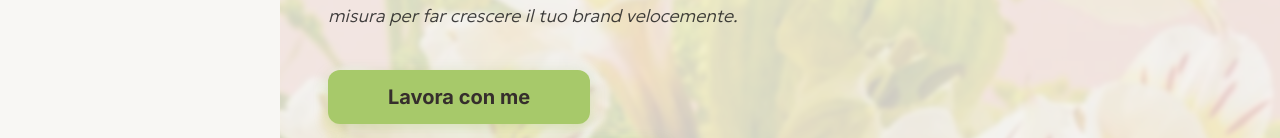
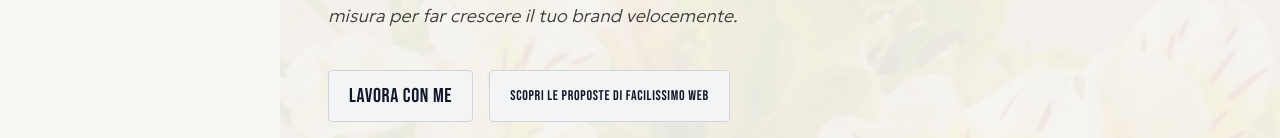
Before and after one commit to Facilissimoweb/caramelle-, a React (Vite) app: page /#/home in a window 1280 px wide. Shown: the part 802-940 px from the top of the page. Built offline with nearby package versions, Linux system fonts and the light colour scheme; a web font is replaced by a local one.

Commit message:
refactor: standardize button components with solid-light
Replaced multiple inline button styles with a centralized `solid-light` CSS class across all components for better consistency and maintainability. Also updated the hero overlay for improved performance.

```diff
--- a/src/components/AboutView.tsx
+++ b/src/components/AboutView.tsx
@@ -153,7 +153,7 @@ export default function AboutView({ setCurrentTab, lang, isFacilitated }: AboutV
             <div className="flex gap-4 pt-2">
               <button
                 onClick={() => setCurrentTab("contatti")}
-                className="editorial-button-primary cursor-pointer"
+                className="solid-light"
               >
                 {lang === "it" ? "Parliamo del tuo sito" : "Let's discuss your site"}
               </button>
@@ -320,7 +320,7 @@ export default function AboutView({ setCurrentTab, lang, isFacilitated }: AboutV
           <div className="pt-4">
             <button
               onClick={() => setCurrentTab("contatti")}
-              className="px-6 py-3 bg-[#a7c96a] hover:bg-[#96b85a] text-[#352e2c] font-bold rounded-xl shadow-[0_4px_14px_0_rgba(167,201,106,0.4)] hover:shadow-[0_6px_20px_0_rgba(167,201,106,0.6)] hover:-translate-y-0.5 active:translate-y-0 transition-all duration-200 flex items-center space-x-2 cursor-pointer mx-auto"
+              className="solid-light text-center flex items-center justify-center mx-auto"
             >
               <span>{lang === "it" ? "Avvia la collaborazione" : "Start cooperation"}</span>
             </button>
--- a/src/components/ChatView.tsx
+++ b/src/components/ChatView.tsx
@@ -299,7 +299,7 @@ export default function ChatView({ lang, isFacilitated }: ChatViewProps) {
 
             <button
               onClick={clearChat}
-              className="w-full py-3 border border-[rgba(248,247,244,0.15)] hover:border-[#a3e635] text-[#F8F7F4]/70 hover:text-[#a3e635] text-xs font-mono tracking-widest uppercase rounded-none transition-all flex items-center justify-center gap-2 cursor-pointer bg-transparent"
+              className="solid-light w-full flex items-center justify-center gap-2"
             >
               <RefreshCw className="w-3.5 h-3.5" />
               Reimposta Conversazione
@@ -414,7 +414,7 @@ export default function ChatView({ lang, isFacilitated }: ChatViewProps) {
                 <button
                   type="submit"
                   disabled={!input.trim() || loading}
-                  className="p-3 bg-[#a3e635] hover:bg-transparent hover:text-[#a3e635] text-[#111113] rounded-none transition-all flex items-center justify-center shrink-0 disabled:opacity-40 cursor-pointer border border-[#a3e635]"
+                  className="solid-light p-3 flex items-center justify-center shrink-0 disabled:opacity-40"
                   id="chat-send-btn"
                 >
                   <Send className="w-3.5 h-3.5" />
--- a/src/components/ContattiView.tsx
+++ b/src/components/ContattiView.tsx
@@ -280,7 +280,7 @@ export default function ContattiView({ lang, isFacilitated, selectedPackage, set
                   </div>
                   <button
                     onClick={() => setSuccess(false)}
-                    className="px-8 py-4 bg-[#a3e635] text-[#FAF9F6] font-bold text-xs uppercase tracking-widest hover:bg-transparent hover:text-[#a3e635] transition-all cursor-pointer border border-[#a3e635]"
+                    className="solid-light flex items-center justify-center mx-auto"
                   >
                     Invia un altro messaggio
                   </button>
@@ -400,7 +400,7 @@ export default function ContattiView({ lang, isFacilitated, selectedPackage, set
                   <button
                     type="submit"
                     disabled={loading}
-                    className="w-full py-4 bg-[#a3e635] text-[#FAF9F6] hover:bg-transparent hover:text-[#a3e635] font-bold text-xs uppercase tracking-widest transition-all flex items-center justify-center gap-2 cursor-pointer border border-[#a3e635] disabled:opacity-50"
+                    className="solid-light w-full flex items-center justify-center gap-2 text-center disabled:opacity-50"
                   >
                     {loading ? "Invio in corso..." : "Invia Messaggio"}
                     <Send className="w-3.5 h-3.5" />
--- a/src/components/Header.tsx
+++ b/src/components/Header.tsx
@@ -295,7 +295,7 @@ export default function Header({
 
           <button
             onClick={() => handleNavClick("contatti")}
-            className="px-6 py-3 bg-[#a3e635] text-[#111113] font-bold text-[10px] tracking-widest uppercase hover:bg-transparent hover:text-[#a3e635] hover:border-[#a3e635] transition-all duration-300 cursor-pointer border border-[#a3e635]"
+            className="solid-light"
             id="header-cta-btn"
           >
             {lang === "it" ? "Lavora con Me" : "Work with Me"}
@@ -407,7 +407,7 @@ export default function Header({
             {/* Compact CTA Button */}
             <button
               onClick={() => handleNavClick("contatti")}
-              className="mt-1 w-full py-2.5 bg-[#a3e635] text-[#111113] text-center text-[10px] sm:text-xs font-bold uppercase tracking-widest hover:bg-transparent hover:text-[#a3e635] transition-all duration-300 cursor-pointer border border-[#a3e635] rounded-sm"
+              className="solid-light w-full text-center"
               id="mobile-header-cta-btn"
             >
               {lang === "it" ? "Richiedi Preventivo" : "Request a Quote"}
--- a/src/components/HomeView.tsx
+++ b/src/components/HomeView.tsx
@@ -115,8 +115,8 @@ export default function HomeView({ setCurrentTab, lang, isFacilitated, onOpenMod
             willChange: "transform"
           }}
         />
-        {/* Soft elegant overlay to ensure maximum readability for the dark text */}
-        <div className="absolute inset-0 bg-[#F8F7F4]/80 backdrop-blur-[2px] z-0" />
+        {/* Soft elegant overlay to ensure maximum readability for the dark text without scroll stutter */}
+        <div className="absolute inset-0 bg-[#F8F7F4]/92 z-0" />
 
         <div className="max-w-7xl mx-auto px-6 md:px-12 grid grid-cols-1 lg:grid-cols-12 gap-12 items-center w-full relative z-10">
           <div className="lg:col-span-8 xl:col-span-8 space-y-6">
@@ -148,7 +148,7 @@ export default function HomeView({ setCurrentTab, lang, isFacilitated, onOpenMod
             <div className="flex flex-wrap gap-4 pt-4 animate-fade-in-up delay-200">
               <button
                 onClick={() => setCurrentTab("contatti")}
-                className="px-6 py-3 bg-[#a7c96a] hover:bg-[#96b85a] text-[#352e2c] font-bold rounded-xl shadow-[0_4px_14px_0_rgba(167,201,106,0.4)] hover:shadow-[0_6px_20px_0_rgba(167,201,106,0.6)] hover:-translate-y-0.5 active:translate-y-0 transition-all duration-200 flex items-center space-x-2 cursor-pointer"
+                className="solid-light text-center"
                 id="hero-cta-main"
                 style={{ paddingLeft: "60px", paddingRight: "60px" }}
               >
@@ -156,7 +156,7 @@ export default function HomeView({ setCurrentTab, lang, isFacilitated, onOpenMod
               </button>
               <button
                 onClick={() => setCurrentTab("proposte")}
-                className="px-6 py-3 bg-[#a7c96a] hover:bg-[#96b85a] text-[#352e2c] font-bold rounded-xl shadow-[0_4px_14px_0_rgba(167,201,106,0.4)] hover:shadow-[0_6px_20px_0_rgba(167,201,106,0.6)] hover:-translate-y-0.5 active:translate-y-0 transition-all duration-200 flex items-center space-x-2 cursor-pointer"
+                className="solid-light text-center"
                 id="hero-cta-sec"
               >
                 <span>{t.heroBtnSecondary}</span>
@@ -422,14 +422,14 @@ export default function HomeView({ setCurrentTab, lang, isFacilitated, onOpenMod
             <div className="flex flex-col sm:flex-row justify-center gap-4 pt-4">
               <button
                 onClick={() => setCurrentTab("contatti")}
-                className="px-6 py-3 bg-[#a7c96a] hover:bg-[#96b85a] text-[#352e2c] font-bold rounded-xl shadow-[0_4px_14px_0_rgba(167,201,106,0.4)] hover:shadow-[0_6px_20px_0_rgba(167,201,106,0.6)] hover:-translate-y-0.5 active:translate-y-0 transition-all duration-200 flex items-center space-x-2 cursor-pointer justify-center"
+                className="solid-light flex items-center justify-center text-center"
                 id="cta-contact-btn"
               >
                 <span>{t.ctaBtnPrimary}</span>
               </button>
               <button
                 onClick={() => setCurrentTab("chat")}
-                className="px-6 py-3 bg-[#a7c96a] hover:bg-[#96b85a] text-[#352e2c] font-bold rounded-xl shadow-[0_4px_14px_0_rgba(167,201,106,0.4)] hover:shadow-[0_6px_20px_0_rgba(167,201,106,0.6)] hover:-translate-y-0.5 active:translate-y-0 transition-all duration-200 flex items-center space-x-2 cursor-pointer justify-center"
+                className="solid-light flex items-center justify-center text-center"
                 id="cta-chat-btn"
               >
                 <span>{t.ctaBtnSecondary}</span>
--- a/src/components/ProposteView.tsx
+++ b/src/components/ProposteView.tsx
@@ -331,7 +331,7 @@ export default function ProposteView({ setCurrentTab, lang, isFacilitated, onSel
                     if (onSelectPackage) onSelectPackage(tier.id);
                     setCurrentTab("contatti");
                   }}
-                  className="w-full px-7 py-3 bg-gradient-to-r from-[#a7c96a] to-[#c99e97] hover:from-[#96b85a] hover:to-[#ba8d85] text-[#352e2c] font-extrabold rounded-xl shadow-lg shadow-[#c99e97]/20 hover:scale-105 active:scale-95 transition-all duration-300 flex items-center justify-center space-x-2 cursor-pointer"
+                  className="solid-light w-full text-center flex items-center justify-center"
                 >
                   <span>{tier.ctaText}</span>
                 </button>
@@ -395,7 +395,7 @@ export default function ProposteView({ setCurrentTab, lang, isFacilitated, onSel
             <div className="pt-2">
               <button
                 onClick={() => setCurrentTab("contatti")}
-                className="px-6 py-3 bg-[#a7c96a] hover:bg-[#96b85a] text-[#352e2c] font-bold rounded-xl shadow-[0_4px_14px_0_rgba(167,201,106,0.4)] hover:shadow-[0_6px_20px_0_rgba(167,201,106,0.6)] hover:-translate-y-0.5 active:translate-y-0 transition-all duration-200 flex items-center justify-center space-x-2 cursor-pointer"
+                className="solid-light flex items-center justify-center text-center"
               >
                 <span>{lang === "it" ? "Invia una richiesta personalizzata" : "Send custom request"}</span>
               </button>
--- a/src/components/SitiWebView.tsx
+++ b/src/components/SitiWebView.tsx
@@ -90,7 +90,7 @@ export default function SitiWebView({ lang, isFacilitated }: SitiWebViewProps) {
                 <div className="flex flex-col items-center justify-center py-6">
                   <button
                     onClick={() => setHotelLoaded(true)}
-                    className="group px-8 py-4 bg-[#a3e635] hover:bg-[#b5f846] text-black font-bold font-mono text-xs uppercase tracking-widest flex items-center gap-3 shadow-lg active:scale-95 transition-all cursor-pointer"
+                    className="solid-light group flex items-center gap-3"
                   >
                     <Play className="w-4 h-4 fill-black text-black group-hover:scale-110 transition-transform" />
                     <span>{lang === "it" ? "AVVIA DEMO INTERATTIVA" : "LAUNCH LIVE DEMO"}</span>
@@ -175,7 +175,7 @@ export default function SitiWebView({ lang, isFacilitated }: SitiWebViewProps) {
                 <div className="flex flex-col items-center justify-center py-12">
                   <button
                     onClick={() => setPortfolioLoaded(true)}
-                    className="group px-8 py-4 bg-[#a3e635] hover:bg-[#b5f846] text-black font-bold font-mono text-xs uppercase tracking-widest flex items-center gap-3 shadow-lg active:scale-95 transition-all cursor-pointer"
+                    className="solid-light group flex items-center gap-3"
                   >
                     <Play className="w-4 h-4 fill-black text-black group-hover:scale-110 transition-transform" />
                     <span>{lang === "it" ? "SCOPRI IL PORTFOLIO" : "DISCOVER PORTFOLIO"}</span>
--- a/src/index.css
+++ b/src/index.css
@@ -24,6 +24,7 @@
 @import url('https://fonts.googleapis.com/css2?family=Geologica:wght@200;300;400;500;600;700&display=swap');
 @import url('https://fonts.googleapis.com/css2?family=Climate+Crisis&display=swap');
 @import url('https://fonts.googleapis.com/css2?family=Vina+Sans&display=swap');
+@import url('https://fonts.googleapis.com/css2?family=Bebas+Neue&display=swap');
 @import "tailwindcss";
 
 @font-face {
@@ -440,3 +441,23 @@ img {
   text-shadow: -1px 0 rgba(0, 255, 249, 0.8), 1px 0 rgba(255, 0, 193, 0.8);
   animation: logo-shake 0.3s infinite linear;
 }
+
+/* Custom .solid-light style for all primary action buttons */
+.solid-light {
+  background-color: #f3f4f6 !important;
+  color: #111827 !important;
+  border: 1px solid #d1d5db !important;
+  padding: 10px 20px !important;
+  border-radius: 4px !important;
+  cursor: pointer !important;
+  transition: all 0.2s !important;
+  font-family: "Bebas Neue", sans-serif !important;
+  text-transform: uppercase !important;
+  font-size: 14px !important;
+  letter-spacing: 0.05em !important;
+}
+
+.solid-light:hover {
+  background-color: #e5e7eb !important;
+  color: #111827 !important;
+}
```
Also changed, not shown: src/components/WebAppView.tsx (+10 -10 lines).
